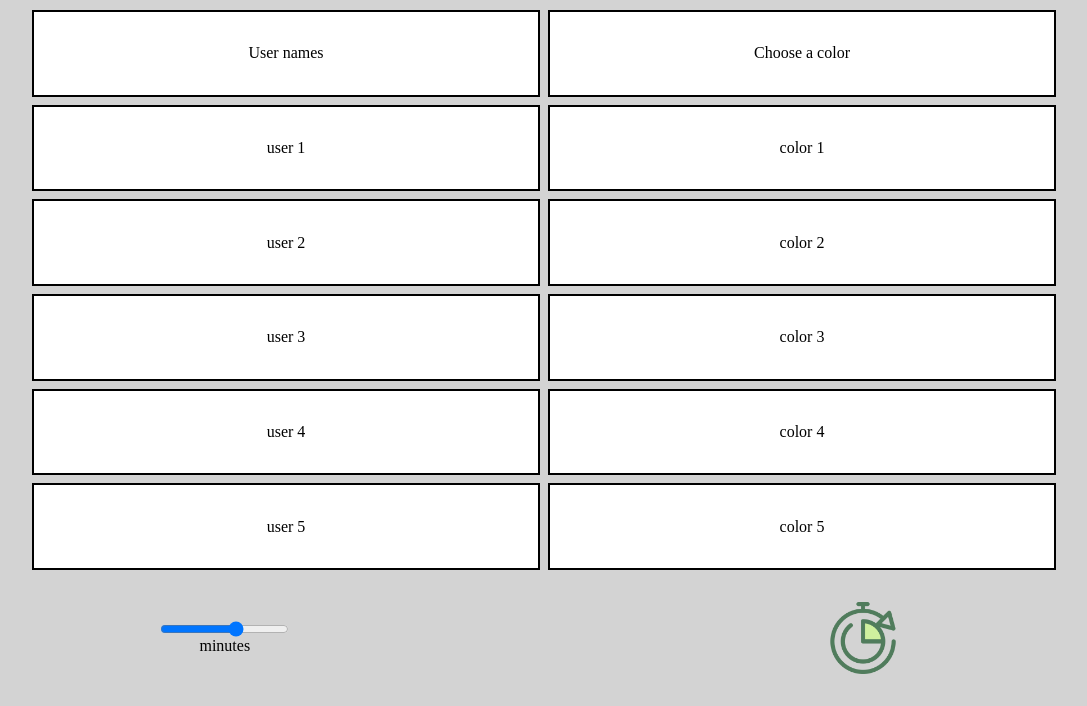
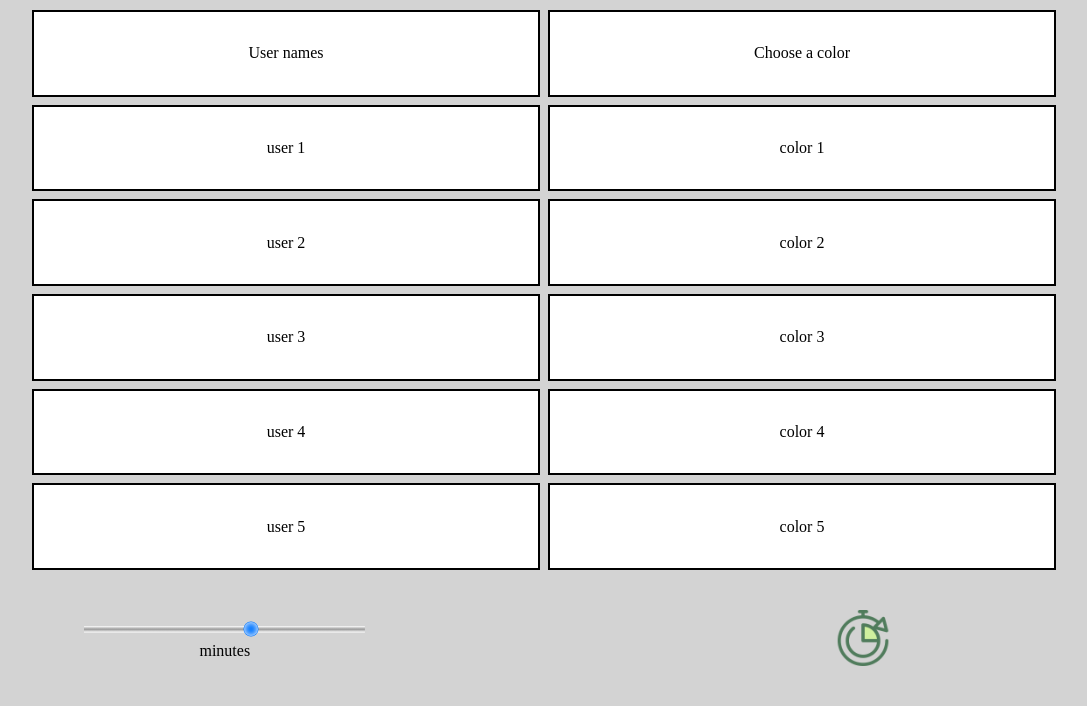
Before and after one commit to nitramXmas/timer-dojo-wcs, a plain HTML site: page index.html in a window 1280 px wide. Shown: the part 110-816 px from the top of the page, without its empty margins (96-1183 px from the left). Drawn offline with Linux system fonts and the light colour scheme.

Commit message:
testings on slider

```diff
--- a/index.html
+++ b/index.html
@@ -33,7 +33,7 @@
     </main>
     <footer class="footer">
         <div class="slide-time">
-            <input type="range" id="time" name="time
+            <input type="range" class="custom-slider custom-slider-bullet" name="time
             min=" 0" max="5">
             <label for="time">minutes</label>
         </div>
--- a/style.css
+++ b/style.css
@@ -92,9 +92,37 @@ body {
   flex-direction: column;
   justify-content: center;
   align-items: center;
-  padding: 1.5em;
+  padding: 2em;
 }
 
 .go-button img {
   height: 100%;
 }
+
+/*==============================*/
+/* partie commune               */
+/*==============================*/
+input[type='range'].custom-slider.custom-slider-bullet {
+  -webkit-appearance: none;
+  height: 2em;
+  width: 50%;
+  color: #fff;
+  background: transparent;
+  background-image: linear-gradient(to bottom, #fff, #999, #fff);
+  background-position: center;
+  background-repeat: no-repeat;
+  background-size: 100% 25%;
+}
+
+/*==============================*/
+/* le curseur                   */
+/*==============================*/
+input[type='range'].custom-slider.custom-slider-bullet::-webkit-slider-thumb {
+  width: 2em;
+  padding: 0.25em; /* largeur du bord */
+  border: 1px solid #888;
+  border-radius: 50%;
+  box-shadow: 0 0 0.5em #fff inset;
+  background: linear-gradient(#888, #fff) content-box,
+    /* le centre */ linear-gradient(-90deg, #888, #ddd) border-box; /* le bord */
+}
```
